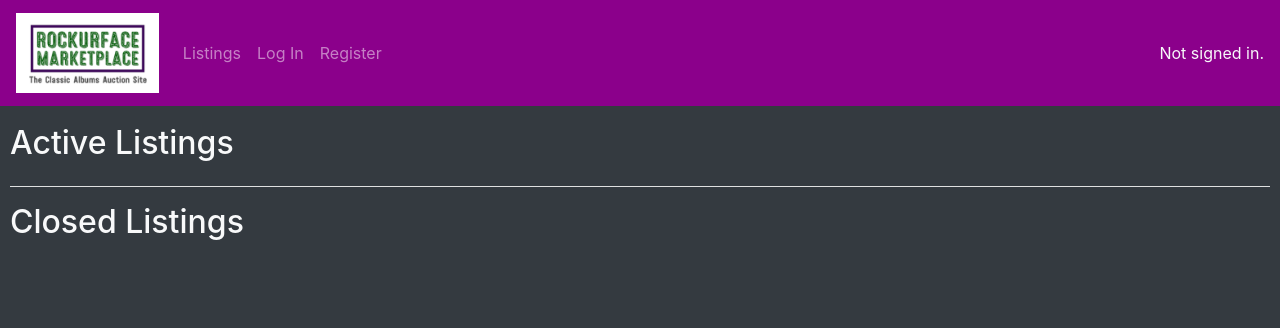
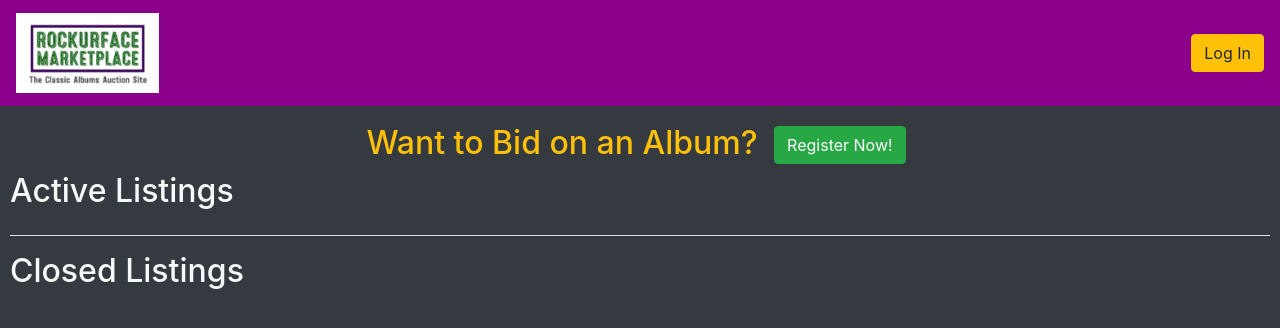
Before and after one commit to mrumiker/ebay-clone, a Django app: page / in a window 1280 px wide. Shown: the top 328 px of the page. Run offline with Django 3.2, Linux system fonts and the light colour scheme; data that the repository does not hold is empty; some libraries are stand-ins or nearby versions.

Commit message:
add Register prompt

```diff
--- a/auctions/templates/auctions/layout.html
+++ b/auctions/templates/auctions/layout.html
@@ -27,11 +27,12 @@
         </button>
 
         <div class="collapse navbar-collapse" id="navbarSupportedContent">
-            <ul class="navbar-nav mr-auto">
+            <ul class="navbar-nav mr-auto" style="font-size: large;">
+
+                {% if user.is_authenticated %}
                 <li class="nav-item">
                     <a class="nav-link" href="{% url 'index' %}">Listings</a>
                 </li>
-                {% if user.is_authenticated %}
                 <li class="nav-item">
                     <a class="nav-link" href="{% url 'create' %}">Post a Listing</a>
                 </li>
@@ -41,31 +42,37 @@
                 <li class="nav-item">
                     <a class="nav-link" href="{% url 'albums' user.id %}">My Albums</a>
                 </li>
-                <li class="nav-item">
-                    <a class="nav-link" href="{% url 'logout' %}">Log Out</a>
-                </li>
-                {% else %}
-                <li class="nav-item">
-                    <a class="nav-link" href="{% url 'login' %}">Log In</a>
-                </li>
-                <li class="nav-item">
-                    <a class="nav-link" href="{% url 'register' %}">Register</a>
-                </li>
                 {% endif %}
             </ul>
 
 
             <div>
                 {% if user.is_authenticated %}
-                Signed in as <strong>{{ user.username }}</strong>.
+                <ul class="navbar-nav">
+                    <li class="nav-item">
+                        <a class="btn btn-warning" href="{% url 'logout' %}">Log Out {{user.username}}</a>
+                    </li>
+                </ul>
                 {% else %}
-                Not signed in.
+                <ul class="nav">
+                    <li class="nav-item">
+                        <a class="btn btn-warning" href="{% url 'login' %}">Log In</a>
+                    </li>
+                </ul>
                 {% endif %}
             </div>
         </div>
     </nav>
     <!-- <hr class="bg-light" /> -->
     <div style="padding: 10px;">
+        {% if not user.is_authenticated and not no_prompt %}
+        <div class="d-flex justify-content-center">
+            <h2 class="text-warning">Want to Bid on an Album? <a class="btn btn-success mx-2"
+                    href="{% url 'register' %}">Register
+                    Now!</a>
+            </h2>
+        </div>
+        {% endif %}
         {% block body %}
         {% endblock %}
     </div>
--- a/auctions/views.py
+++ b/auctions/views.py
@@ -66,10 +66,13 @@ def login_view(request):
             return HttpResponseRedirect(reverse("index"))
         else:
             return render(request, "auctions/login.html", {
-                "message": "Invalid username and/or password."
+                "message": "Invalid username and/or password.",
+                "no_prompt": True,
             })
     else:
-        return render(request, "auctions/login.html")
+        return render(request, "auctions/login.html", {
+            "no_prompt": True,
+        })
 
 
 def logout_view(request):
@@ -87,7 +90,8 @@ def register(request):
         confirmation = request.POST["confirmation"]
         if password != confirmation:
             return render(request, "auctions/register.html", {
-                "message": "Passwords must match."
+                "message": "Passwords must match.",
+                "no_prompt": True,
             })
 
         # Attempt to create new user
@@ -96,12 +100,15 @@ def register(request):
             user.save()
         except IntegrityError:
             return render(request, "auctions/register.html", {
-                "message": "Username already taken."
+                "message": "Username already taken.",
+                "no_prompt": True,
             })
         login(request, user)
         return HttpResponseRedirect(reverse("index"))
     else:
-        return render(request, "auctions/register.html")
+        return render(request, "auctions/register.html", {
+            "no_prompt": True,
+        })
 
 
 @login_required
```
